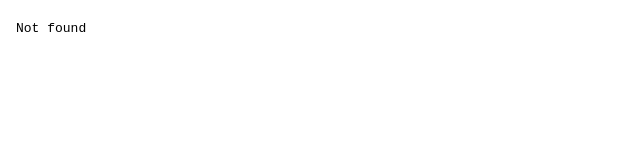
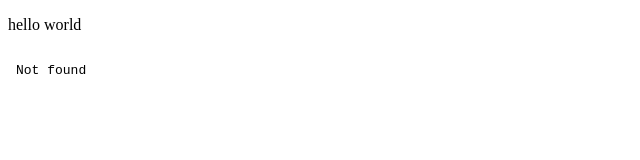
Before and after one commit to sadeghtkd/sadeghtkd.github.io, a plain HTML site: page index.html in a window 1280 px wide. Shown: the whole page, without its empty margins (0-640 px from the left). Drawn offline with Linux system fonts and the light colour scheme.

Commit message:
Update index.html

```diff
--- a/index.html
+++ b/index.html
@@ -15,7 +15,8 @@
     </style>
   </head>
   <body>
-    <iframe id="iframe"></iframe>
+	  <p>hello world</p>
+    <iframe id="iframe" width="100%"></iframe>
 
     <script>
       var urlParams = new URLSearchParams(window.location.search);
```
